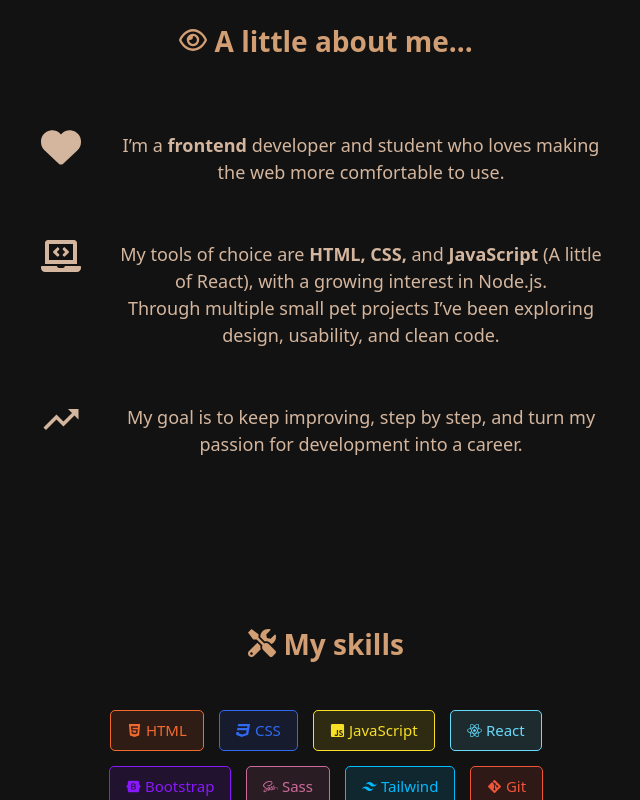
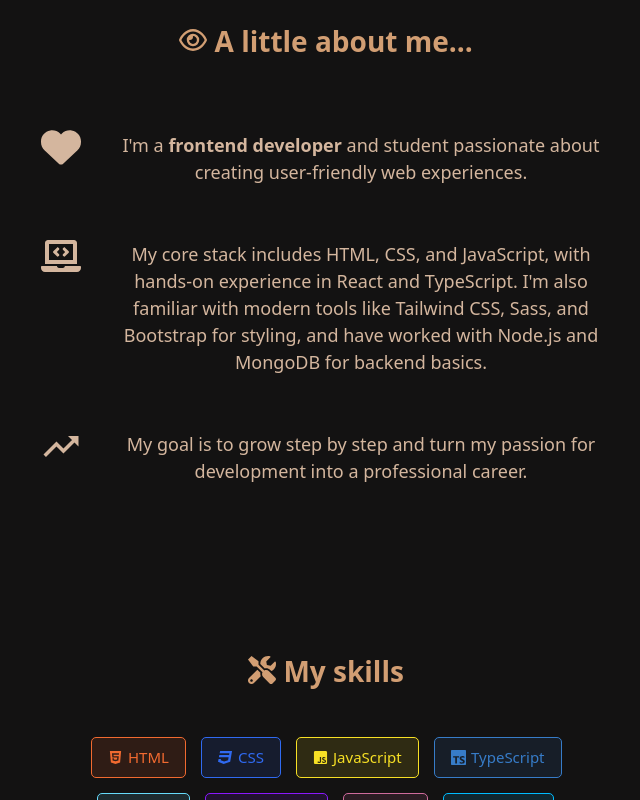
Before and after one commit to SitewrkU/portfolio, a React (Vite) app: page / in a window 1280 px wide. Shown: the part 780-1580 px from the top of the page, without its empty margins (314-954 px from the left). Built offline with nearby package versions, Linux system fonts and the light colour scheme.

Commit message:
rank system update

```diff
--- a/package.json
+++ b/package.json
@@ -16,6 +16,7 @@
     "react": "^19.1.1",
     "react-dom": "^19.1.1",
     "react-icons": "^5.5.0",
+    "react-tooltip": "^5.30.0",
     "swiper": "^12.0.2"
   },
   "devDependencies": {
--- a/src/App.jsx
+++ b/src/App.jsx
@@ -1,16 +1,19 @@
-import React from 'react'
+import { useState } from 'react'
 import Header from './components/Header/Header'
 import Hero from './components/Hero/Hero'
 import About from './components/About/About'
 import ProjectsSlider from './components/Projects/Projects'
 import Contact from './components/Contact/Contact'
+import GlobalTooltip from './styles/tooltip/GlobalTooltip'
 
 export default function App() {
+  const [tooltipContent, setTooltipContent] = useState(null);
   return (
     <>
+      <GlobalTooltip content={tooltipContent} />
       <Header/>
       <Hero/>
-      <About/>
+      <About setTooltipContent={setTooltipContent}/>
       <ProjectsSlider/>
       <Contact/>
     </>
--- a/src/components/About/About.jsx
+++ b/src/components/About/About.jsx
@@ -2,12 +2,18 @@
 import { useEffect } from "react";
 import AOS from "aos";
 import "aos/dist/aos.css";
-import { skills } from '../../data/skills'
+import { skills, RankTable } from '../../data/skills'
 
 import './about.css'
 import icons from '../../styles/icons'
 
-export default function About() {
+export default function About({ setTooltipContent }) {
+  const HandleRank = ({rank}) => {
+    const matched = RankTable.find(item => item.rank === rank);
+    const Icon = matched.icon
+    return <Icon color={matched.color} size={32}/>
+  }
+
   useEffect(() => {
     AOS.init({
       offset: -20,
@@ -22,24 +28,26 @@
       <div className="about-text">
         <div className="about-el">
           <icons.FaHeart className='section-icon'/>
-          <p data-aos="zoom-in-left">I’m a <b>frontend</b> developer and student who loves making the web more comfortable to use.</p>
+          <p data-aos="zoom-in-left">I'm a <b>frontend developer</b> and student passionate about creating user-friendly web experiences.</p>
         </div>
         <div className="about-el">
           <icons.FaLaptopCode className='section-icon' />
           <p data-aos="zoom-in-right">
-            My tools of choice are <b>HTML, CSS,</b> and <b>JavaScript</b> (A little of React), with a growing interest in Node.js. <br />
-            Through multiple small pet projects I’ve been exploring design, usability, and clean code.
+            My core stack includes HTML, CSS, and JavaScript, with hands-on
+            experience in React and TypeScript. I'm also familiar with modern
+            tools like Tailwind CSS, Sass, and Bootstrap for styling, and have
+            worked with Node.js and MongoDB for backend basics.
           </p>
         </div>
         <div className="about-el">
           <icons.IoMdTrendingUp className='section-icon' />
-          <p data-aos="zoom-in-left">My goal is to keep improving, step by step, and turn my passion for development into a career.</p>
+          <p data-aos="zoom-in-left">My goal is to grow step by step and turn my passion for development into a professional career.</p>
         </div>
       </div>
 
       <h2 className='skills-h'><icons.FaTools/> My skills</h2>
       <div className="skills-list">
-        {skills.map( ({id, icon: Icon, title, color }) => (
+        {skills.map( ({id, icon: Icon, title, color, rank }) => (
           <div
             key={id}
             id={id}
@@ -47,8 +55,13 @@
             style={{ backgroundColor: color + "20", borderColor: color }}
             data-aos="flip-left"
             data-aos-delay={(100 + id * 100).toString()}
+            data-tooltip-id="glb-tooltip"
+            onMouseEnter={() => setTooltipContent(<HandleRank rank={rank} />)}
           >
-            <p style={{color: color}}><Icon color={color} /> {title}</p>
+            <p style={{color: color}}>
+              <Icon color={color} />
+              {title}
+            </p>
           </div>
         ) )}
       </div>
--- a/src/components/About/about.css
+++ b/src/components/About/about.css
@@ -61,6 +61,12 @@
     border: 1px solid;
     padding: 8px 16px;
     border-radius: 5px;
+
+    & p{
+      & svg{
+        margin-right: 5px;
+      }
+    }
   }
 }
 
--- a/src/data/skills.js
+++ b/src/data/skills.js
@@ -4,52 +4,78 @@
     icon: icons.FaHtml5,
     title: "HTML",
     color: "#f16a30",
+    rank: 'A'
   },
   {
     icon: icons.FaCss3,
     title: "CSS",
     color: "#306af1",
+    rank: 'A'
   },
   {
     icon: icons.FaJsSquare,
     title: "JavaScript",
     color: "#f7e025",
+    rank: 'A'
+  },
+  {
+    icon: icons.SiTypescript,
+    title: "TypeScript",
+    color: "#377cc8",
+    rank: 'C'
   },
   {
     icon: icons.FaReact,
     title: "React",
     color: "#66dbfb",
+    rank: 'B'
   },
   {
     icon: icons.FaBootstrap,
     title: "Bootstrap",
     color: "#8a18fd",
+    rank: 'C'
   },
   {
     icon: icons.FaSass,
     title: "Sass",
     color: "#ce6b9c",
+    rank: 'B'
   },
   {
     icon: icons.RiTailwindCssFill,
     title: "Tailwind",
     color: "#00bcff",
+    rank: 'C'
   },
   {
     icon: icons.FaGitAlt,
     title: "Git",
     color: "#f05539",
+    rank: 'B'
   },
   {
     icon: icons.SiMongodb,
     title: "MongoDB",
     color: "#086b4d",
+    rank: 'C'
   },
   {
     icon: icons.FaNodeJs,
     title: "NodeJS",
     color: "#84bf08",
+    rank: 'C'
   },
 ].map((element, index) => ({
   ...element, id: index + 1
  }));
+
+
+export const RankTable = [
+  {rank: 'S', color: '#02de91ff', icon: icons.TbHexagonLetterSFilled },
+  {rank: 'A', color: '#4cff2dff', icon: icons.TbHexagonLetterAFilled },
+  {rank: 'B', color: '#fff12dff', icon: icons.TbHexagonLetterBFilled },
+  {rank: 'C', color: '#ffae2dff', icon: icons.TbHexagonLetterCFilled },
+  {rank: 'D', color: '#ff2d2dff', icon: icons.TbHexagonLetterDFilled },
+  {rank: 'F', color: '#25007bff', icon: icons.TbHexagonLetterFFilled },
+]
--- /dev/null
+++ b/src/styles/tooltip/GlobalTooltip.jsx
@@ -0,0 +1,18 @@
+import { useState } from 'react';
+import { Tooltip } from 'react-tooltip';
+import './react-tooltip.css';
+
+export default function GlobalTooltip({ content }) {
+  return (
+    <>
+      <Tooltip
+        id="glb-tooltip"
+        place="top-middle"
+        delayShow={100}
+        delayHide={0}
+      >
+        {content}
+      </Tooltip>
+    </>
+  );
+}
--- /dev/null
+++ b/src/styles/tooltip/react-tooltip.css
@@ -0,0 +1,14 @@
+.react-tooltip {
+  z-index: 999;
+  max-width: 500px !important;
+  background-color: hsl(0, 0%, 6%) !important;
+  padding: 4px 6px !important;
+  border-radius: 4px !important;
+  font-size: 14px !important;
+  font-weight: 400 !important;
+  transition: opacity 0.25s ease !important;
+}
+
+.react-tooltip-arrow{
+  display: none;
+}
```
Also changed, not shown: src/styles/icons.js (+19 -1 lines), 1 other file (tests, documents, lock files or other folders).
